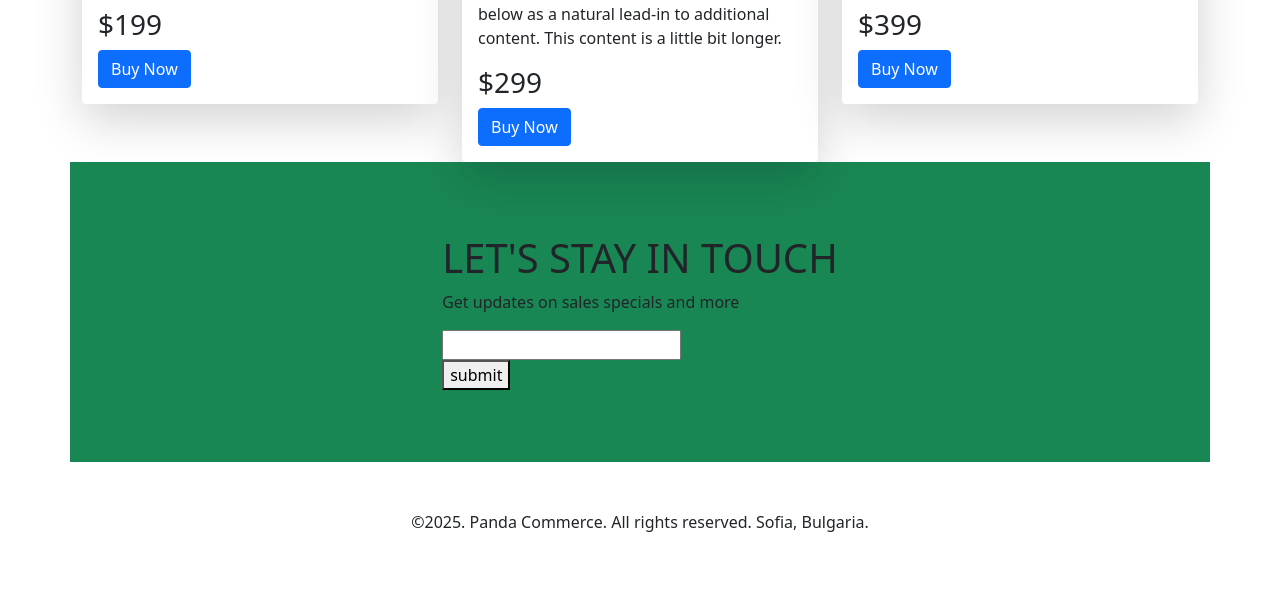
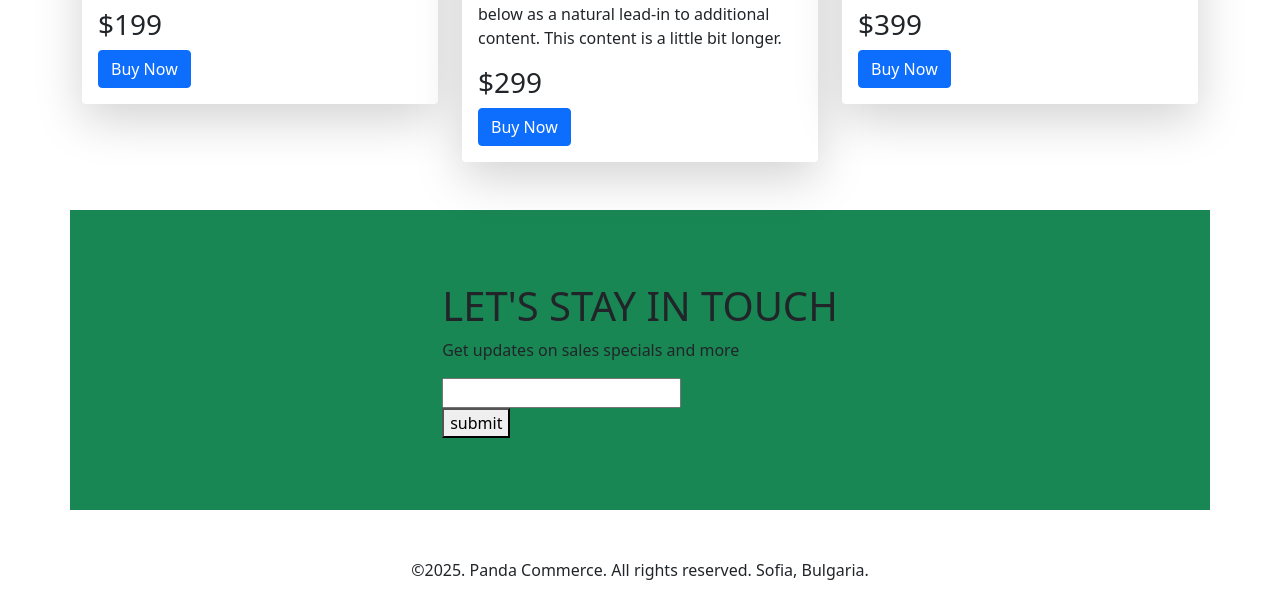
Before and after one commit to priyankadebnath1/Panda-commerce-bootstrap, a plain HTML site: page index.html in a window 1280 px wide. Shown: the part 1926-2524 px from the top of the page. Before the commit the page ends 2476 px from the top, so only its background shows below. Drawn offline with nearby package versions, Linux system fonts and the light colour scheme.

Commit message:
panda-bootstrap

```diff
--- a/index.html
+++ b/index.html
@@ -221,7 +221,7 @@
       </section>
 
       <!-- subscribe section -->
-      <section style="height: 300px;" class="container bg-success d-flex justify-content-center  align-items-center">
+      <section style="height: 300px;" class="container bg-success d-flex justify-content-center  align-items-center mt-5">
           <div>
               <h1>LET'S STAY IN TOUCH</h1>
               <p>Get updates on sales specials and more</p>
```
